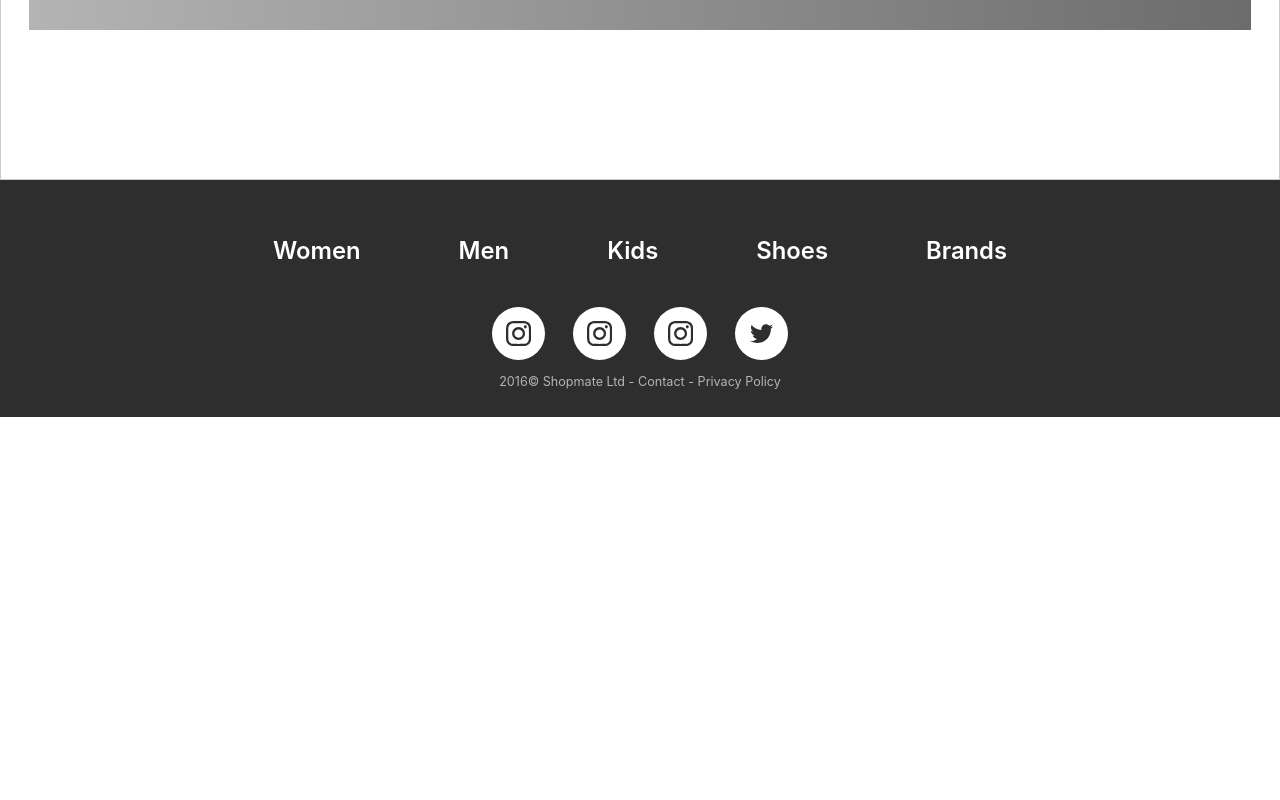
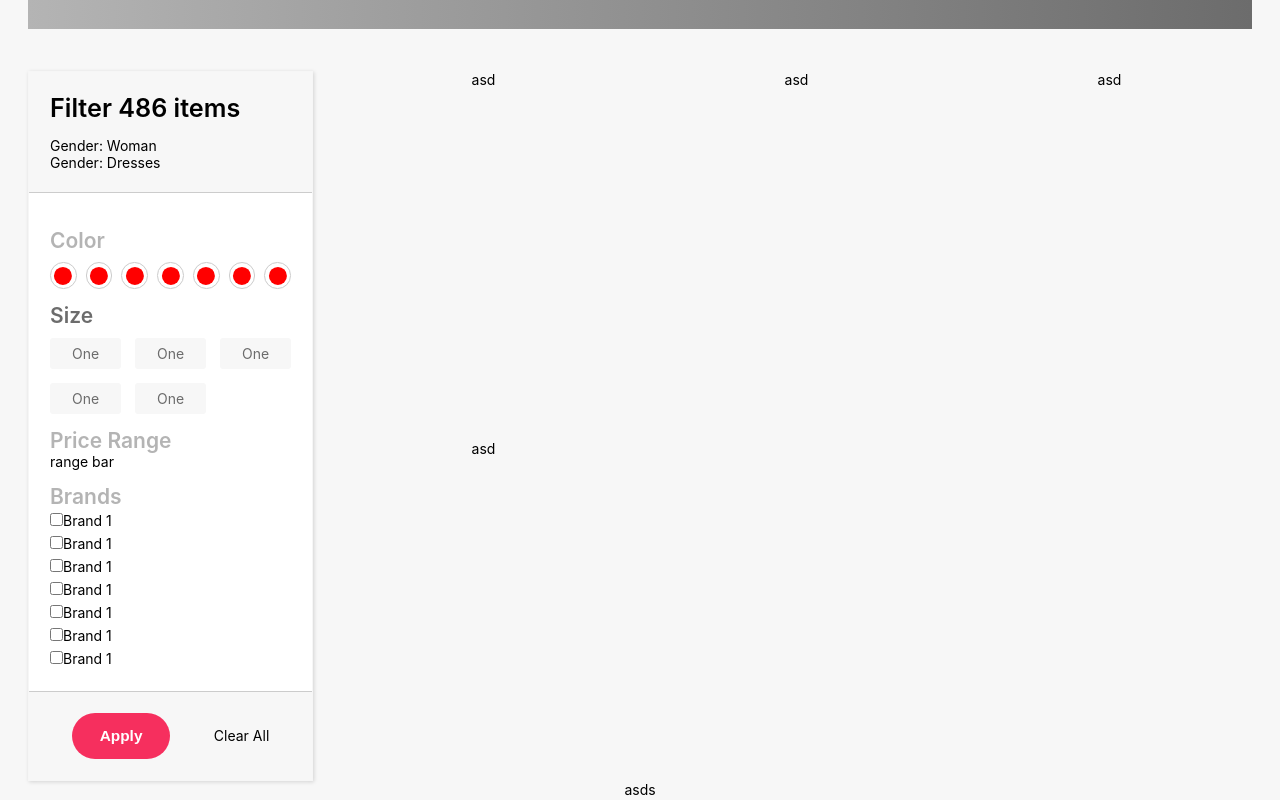
Before and after one commit to luiejohn/challenge, a React (Create React App) app: page / in a window 1280 px wide. Shown: the part 700-1500 px from the top of the page. Before the commit the page ends 1117 px from the top, so only its background shows below. Built offline with nearby package versions, Linux system fonts and the light colour scheme.

Commit message:
added filter initial set-up

```diff
--- a/src/App.scss
+++ b/src/App.scss
@@ -64,3 +64,15 @@ html {
   //     transform: rotate(360deg);
   //   }
   // }
+
+
+  .btn-small {
+    padding: 1rem 2rem;
+    border-radius: 100px;
+    border: none;
+    background-color: #f62f5e;
+    color: #fff;
+    font-weight: 600;
+    font-size: 1.1rem;
+    cursor: pointer;
+  }
--- a/src/Layout/Layout.scss
+++ b/src/Layout/Layout.scss
@@ -1,7 +1,8 @@
 .content {
     margin: 0 auto;
     padding: 2rem;
-    border: 1px solid #ccc;
+    // border: 1px solid #ccc;
+    background-color: #f7f7f7;
 
-    min-height: 50rem;
+    // min-height: 50rem;
 }
--- a/src/Pages/Home/Home.js
+++ b/src/Pages/Home/Home.js
@@ -2,14 +2,16 @@ import React, { Fragment } from 'react';
 
 
 import Category from './../../components/common/categoryList/categoryList';
-
-
+import ItemList from './../../components/common/itemsList/itemList';
+import ItemList2 from './../../components/common/itemList2/itemList2';
 
 const Home = () => {
 
     return(
         <Fragment>
             <Category />
+            <ItemList />
+            <ItemList2 />
         </Fragment>
     )
 
--- /dev/null
+++ b/src/components/common/Filter/Filter.js
@@ -0,0 +1,126 @@
+import React, { Fragment } from 'react';
+
+import './Filter.scss';
+
+const Filter =  ({ className }) => {
+
+    return(
+        <Fragment>
+            <div className={className}>
+                <div className="filter__header">
+                    <div className="filter__header-text">Filter 486 items</div>
+
+                    <div>Gender: Woman</div>
+                    <div>Gender: Dresses</div>
+                </div>
+
+                <div className="filter__range">
+                    <div className="filter__range__colors">
+                        <div className="filter__range__colors-text">
+                            Color
+                        </div>
+
+                        <div className="filter__range__colors-ops">
+                            <div></div>
+                            <div></div>
+                            <div></div>
+                            <div></div>
+                            <div></div>
+                            <div></div>
+                            <div></div>
+                        </div>
+                    </div>
+
+                    <div className="filter__range__size">
+                        <div className="filter__range__size-text">
+                            Size
+                        </div>
+
+                        <div className="filter__range__size-ops">
+                            <div>One</div>
+                            <div>One</div>
+                            <div>One</div>
+                            <div>One</div>
+                            <div>One</div>
+                        </div>
+
+                    </div>
+
+                    <div className="filter__range__pr-range">
+                        <div className="filter__range__pr-range-text">
+                            Price Range
+                        </div>
+
+                        <div className="filter__range__pr-range-ops">
+                            range bar
+                        </div>
+
+                    </div>
+
+
+                    <div className="filter__range__brand">
+                        <div className="filter__range__brand-text">
+                            Brands
+                        </div>
+
+                        <div className="filter__range__brand-ops">
+                            <div>
+                                <div>
+                                    <input type="checkbox" />
+                                </div>
+                                <div>Brand 1</div>
+                            </div>
+                            <div>
+                                <div>
+                                    <input type="checkbox" />
+                                </div>
+                                <div>Brand 1</div>
+                            </div>
+                            <div>
+                                <div>
+                                    <input type="checkbox" />
+                                </div>
+                                <div>Brand 1</div>
+                            </div>
+                            <div>
+                                <div>
+                                    <input type="checkbox" />
+                                </div>
+                                <div>Brand 1</div>
+                            </div>
+                            <div>
+                                <div>
+                                    <input type="checkbox" />
+                                </div>
+                                <div>Brand 1</div>
+                            </div>
+                            <div>
+                                <div>
+                                    <input type="checkbox" />
+                                </div>
+                                <div>Brand 1</div>
+                            </div>
+                            <div>
+                                <div>
+                                    <input type="checkbox" />
+                                </div>
+                                <div>Brand 1</div>
+                            </div>
+                        </div>
+
+                    </div>
+
+                </div>
+
+
+                <div className="filter__apply">
+                    <button className="btn-small"> Apply </button>
+                    <div>Clear All</div>
+                </div>
+
+            </div>
+        </Fragment>
+    )
+}
+
+export default Filter;
--- /dev/null
+++ b/src/components/common/Filter/Filter.scss
@@ -0,0 +1,162 @@
+.filter__header {
+    display: flex;
+    flex-direction: column;
+    align-items: center;
+
+
+    padding: 1.5rem;
+    border-bottom: 1px solid #ccc;
+
+    & > * {
+        text-align: left;
+        width: 100%;
+    }
+
+    &-text {
+        font-size: 1.8rem;
+        font-weight: 600;
+        margin-bottom: 1rem;
+
+
+    }
+}
+
+.filter__range {
+    padding: 1.5rem;
+    background-color: #fff;
+    border-bottom: 1px solid #ccc;
+
+    & > * {
+        text-align: left;
+        width: 100%;
+    }
+
+    &__colors {
+
+        margin: 1rem 0;
+
+        &-text{
+            font-size: 1.5rem;
+            font-weight: 600;
+            color: #b4b4b4;
+        }
+
+        &-ops{
+            margin-top: .7rem;
+            display: flex;
+            justify-content: space-between;
+
+            & > * {
+                position: relative;
+                width: 1.9rem;
+                height: 1.9rem;
+                border: 1px solid #ccc;
+                border-radius: 50%;
+
+                // display: flex;
+                // justify-content: center;
+                // align-items: center;
+            }
+
+            & > *::before {
+                content: "";
+                position: absolute;
+                top:50%;
+                left:50%;
+                transform: translate(-50%, -50%);
+
+                width: 1.3rem;
+                height: 1.3rem;
+                border-radius: 50%;
+                background-color: red;
+
+
+            }
+        }
+    }
+
+
+    &__size {
+        margin: 1rem 0;
+
+        &-text{
+            font-size: 1.5rem;
+            font-weight: 600;
+            color: #6c6c6c;
+        }
+
+        &-ops {
+            margin-top: .7rem;
+            display: grid;
+            grid-template-rows: repeat(2, minmax(1rem, min-content));
+            grid-template-columns: repeat(3, 1fr);
+            grid-gap: 1rem;
+
+            & > * {
+                display: flex;
+                justify-content: center;
+                align-self: center;
+                padding: .5rem;
+                border-radius: 3px;
+                background-color: #f7f7f7;
+                color: #6c6c6c;
+                cursor: pointer;
+            }
+        }
+
+
+    }
+
+
+    &__pr-range {
+        margin: 1rem 0;
+
+        &-text{
+            font-size: 1.5rem;
+            font-weight: 600;
+            color: #b4b4b4;
+        }
+
+    }
+
+
+
+    &__brand {
+
+
+        &-text {
+            font-size: 1.5rem;
+            font-weight: 600;
+            color: #b4b4b4;
+        }
+
+        &-ops{
+           text-align: left;
+           width: 100%;
+
+
+            & > * {
+                display: flex;
+                justify-content: flex-start;
+                align-items: center;
+
+                padding: 3px 0;
+            }
+
+        }
+    }
+}
+
+
+.filter__apply {
+    padding: 1.5rem;
+
+    display: flex;
+    justify-content: space-around;
+
+    & > * {
+        display: flex;
+        justify-content: center;
+        align-items: center;
+    }
+}
--- a/src/components/common/categoryList/categoryList.scss
+++ b/src/components/common/categoryList/categoryList.scss
@@ -7,7 +7,6 @@
     flex-direction: column;
     // justify-content: center;
     align-items: flex-start;
-
 
     &__header {
         font-size: 3.5rem;
--- /dev/null
+++ b/src/components/common/itemList2/itemList2.js
@@ -0,0 +1,12 @@
+import React, { Fragment } from 'react';
+
+const ItemList2 = () => {
+
+    return (
+        <Fragment>
+            asds
+        </Fragment>
+    )
+}
+
+export default ItemList2;
--- /dev/null
+++ b/src/components/common/itemsList/itemList.js
@@ -0,0 +1,21 @@
+import React, { Fragment } from 'react';
+
+import './itemList.scss';
+import Filter from './../Filter/Filter';
+
+const ItemList = () => {
+
+    return(
+        <Fragment>
+            <div className="itemList">
+                <Filter className="itemList__filter"/>
+                <div>asd</div>
+                <div>asd</div>
+                <div>asd</div>
+                <div>asd</div>
+            </div>
+        </Fragment>
+    )
+}
+
+export default ItemList;
--- /dev/null
+++ b/src/components/common/itemsList/itemList.scss
@@ -0,0 +1,21 @@
+.itemList {
+    // min-height: 60rem;
+    // border: 1px solid #ccc;
+
+    margin-top: 3rem;
+
+    display: grid;
+    grid-template-rows: repeat(2, min-content);
+    grid-template-columns: repeat(4, 1fr);
+    grid-gap: 2rem;
+
+
+    &__filter {
+        border: 1px solid #f6f6f6;
+        box-shadow: 1px 1px 4px rgba(0,0,0, .15);
+
+        grid-row: 1 / 3;
+        grid-column: 1 / 2;
+
+    }
+}
```
Also changed, not shown: src/components/common/itemList2/itemList2.scss (added).
